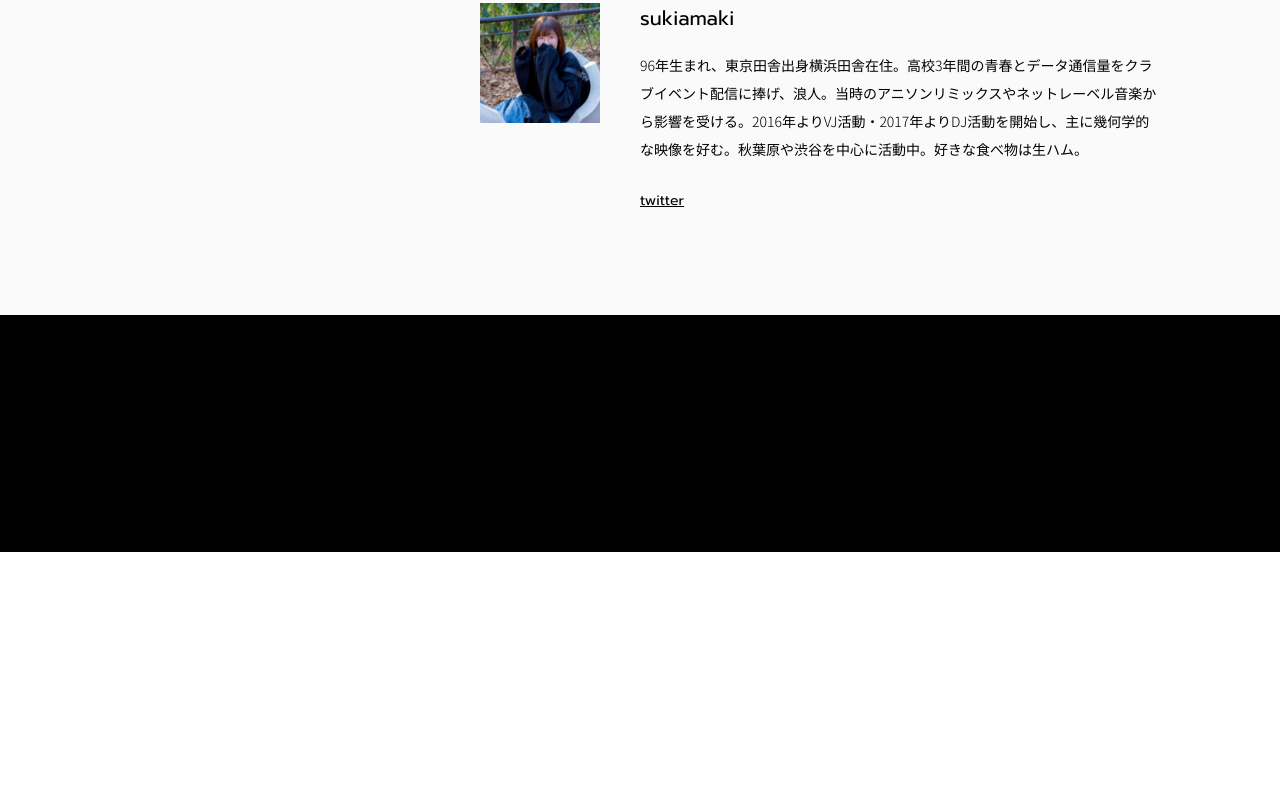
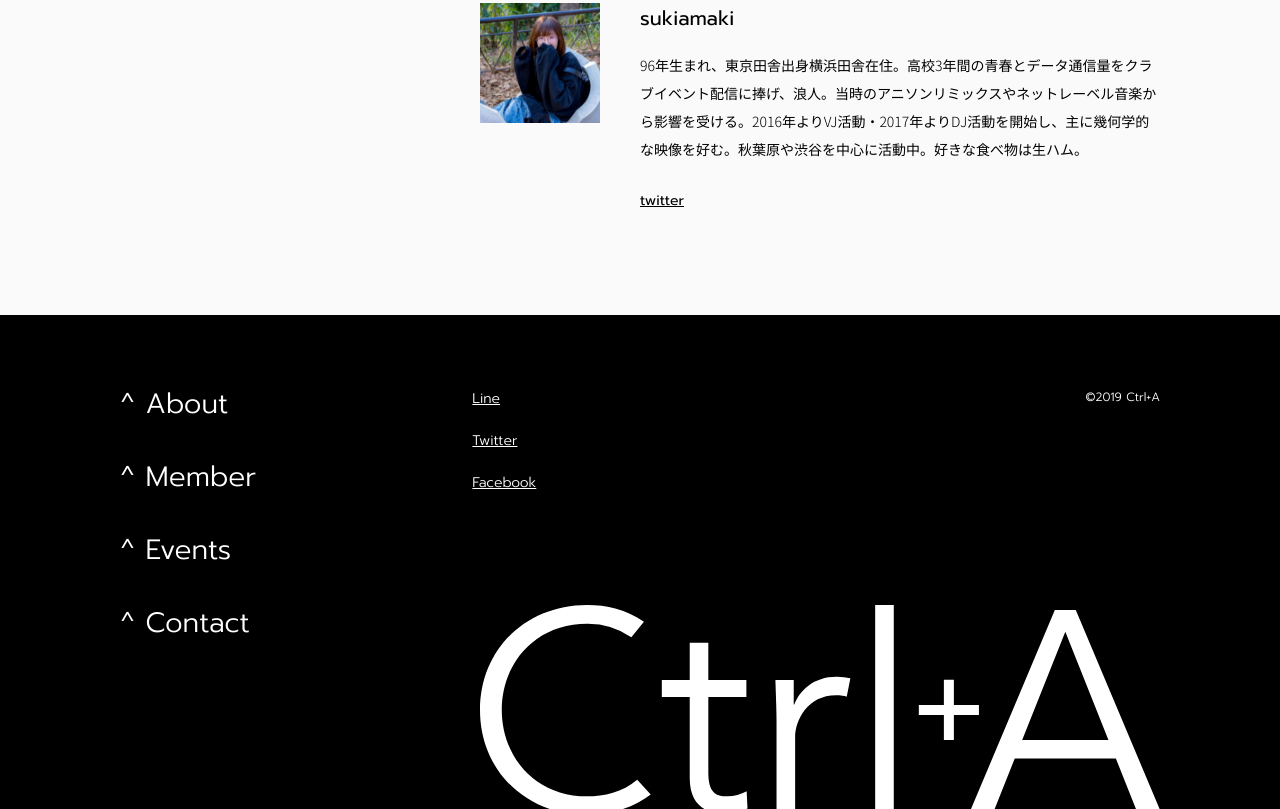
Before and after one commit to nanaki14/ctrla-website, a Gatsby site: page / in a window 1280 px wide. Shown: the part 2743-3552 px from the top of the page. Before the commit the page ends 3295 px from the top, so only its background shows below. Built offline with nearby package versions, Linux system fonts and the light colour scheme; Gatsby itself is replaced by a stand-in of ours.

Commit message:
feat: 🎸 footer

```diff
--- a/src/components/organisms/Footer.js
+++ b/src/components/organisms/Footer.js
@@ -1,11 +1,48 @@
 import React from 'react'
 import { Link } from 'gatsby'
 import styled from 'styled-components'
+import logoImg from '../../assets/images/ctrla_logo.svg'
 
 const Footer = () => {
   return (
     <Wrapper>
-      <Inner />
+      <Inner>
+        <PageList>
+          <li>
+            <Link to="/#about">^ About</Link>
+          </li>
+          <li>
+            <Link to="/#member">^ Member</Link>
+          </li>
+          <li>
+            <Link to="/events">^ Events</Link>
+          </li>
+          <li>
+            <a href="mailto:">^ Contact</a>
+          </li>
+        </PageList>
+        <SocialList>
+          <li>
+            <a href="" target="_blank">
+              Line
+            </a>
+          </li>
+          <li>
+            <a href="" target="_blank">
+              Twitter
+            </a>
+          </li>
+          <li>
+            <a href="" target="_blank">
+              Facebook
+            </a>
+          </li>
+        </SocialList>
+        <Logo>
+          <img src={logoImg} alt="Ctrl+A" />
+        </Logo>
+        <CopyLight>©2019 Ctrl+A</CopyLight>
+      </Inner>
     </Wrapper>
   )
 }
@@ -14,10 +51,69 @@ const Wrapper = styled.footer`
   background: ${props => props.theme.colors.primary};
 `
 
-const Inner = styled.footer`
+const Inner = styled.div`
+  position: relative;
+  display: flex;
   max-width: ${props => props.theme.sizes.pc.inner_width}px;
   margin: 0 auto;
   padding: 70px ${props => props.theme.sizes.pc.side_padding}px 167px;
+  overflow: hidden;
+`
+
+const Logo = styled.figure`
+  position: absolute;
+  right: ${props => props.theme.sizes.pc.side_padding}px;
+  bottom: -6px;
+  width: 680px;
+`
+
+const CopyLight = styled.small`
+  margin-left: auto;
+  color: ${props => props.theme.colors.white};
+  font-weight: 300;
+  ${props => props.theme.mixins.font_prompt}
+  ${props => props.theme.mixins.font_subtext}
+`
+
+const PageList = styled.ul`
+  li {
+    &:not(:last-child) {
+      margin-bottom: 35px;
+    }
+  }
+  a {
+    display: block;
+    transition: 0.3s ${props => props.theme.easings.ease_out_cubic};
+    color: ${props => props.theme.colors.white};
+    font-weight: 300;
+    ${props => props.theme.mixins.font_prompt}
+    ${props => props.theme.mixins.font_h1}
+    &:hover {
+      color: ${props => props.theme.colors.hover};
+    }
+  }
+`
+
+const SocialList = styled.ul`
+  margin-left: ${props => (236 / props.theme.sizes.pc.inner_width) * 100}%;
+  li {
+    &:not(:last-child) {
+      margin-bottom: 14px;
+    }
+  }
+  a {
+    display: block;
+    transition: 0.3s ${props => props.theme.easings.ease_out_cubic};
+    color: ${props => props.theme.colors.white};
+    font-weight: 300;
+    text-decoration: underline;
+    ${props => props.theme.mixins.font_prompt}
+    ${props => props.theme.mixins.font_text}
+    &:hover {
+      color: ${props => props.theme.colors.hover};
+      text-decoration: none;
+    }
+  }
 `
 
 export default Footer
```
Also changed, not shown: 1 other file.
